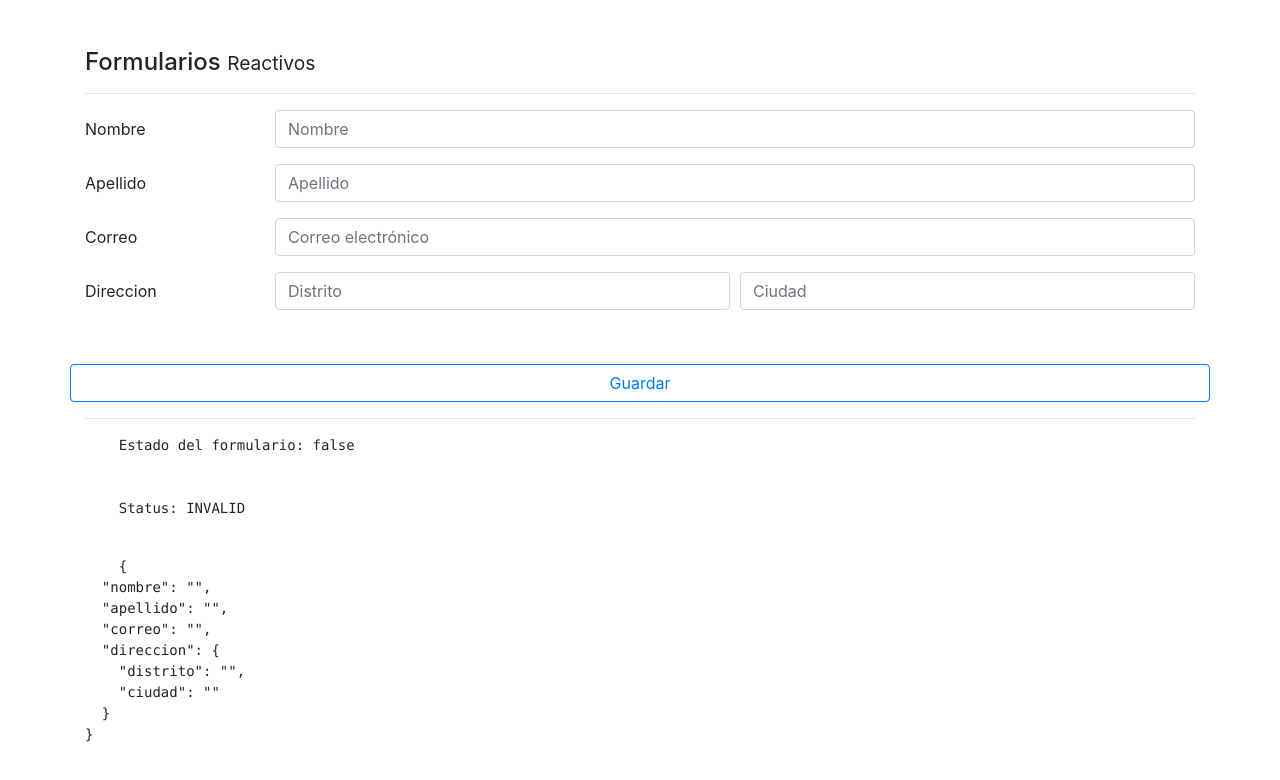
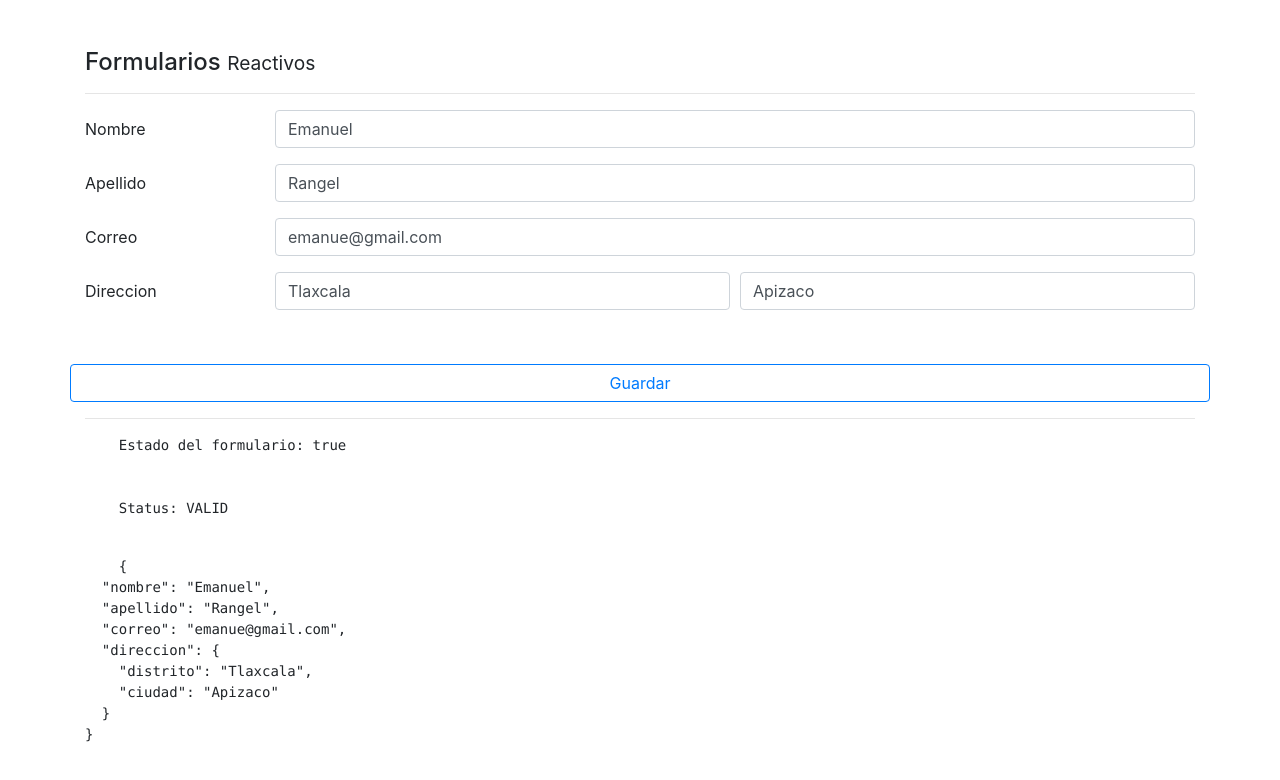
Before and after one commit to ERL151201/formularioapp, an Angular app: page /reactivo in a window 1280 px wide. Shown: the top 780 px of the page. Built offline with nearby package versions, Linux system fonts and the light colour scheme.

Commit message:
video 203

```diff
--- a/src/app/pages/reactive/reactive.component.ts
+++ b/src/app/pages/reactive/reactive.component.ts
@@ -13,6 +13,7 @@ export class ReactiveComponent implements OnInit {
   constructor(private fb: FormBuilder) {
 
   this.crearFormulario();
+  this.cargarDataAlFormulario();
 
    }
 
@@ -48,6 +49,22 @@ export class ReactiveComponent implements OnInit {
     });
   }
 
+  cargarDataAlFormulario(){
+
+    //this.forma.setValue({
+      this.forma.reset({
+      nombre: 'Emanuel',
+      apellido: 'Rangel',
+      correo: 'emanue@gmail.com',
+      direccion: {
+        distrito:'Tlaxcala',
+        ciudad: 'Apizaco'
+      }
+    });
+
+  }
+
+
 
   guardar(){
     console.log(this.forma);
@@ -67,7 +84,10 @@ export class ReactiveComponent implements OnInit {
 
 
    }
-
+    //Posteo de informacion
+    this.forma.reset({
+      nombre: 'Sin nombre'
+    });
 
   }
 
```
